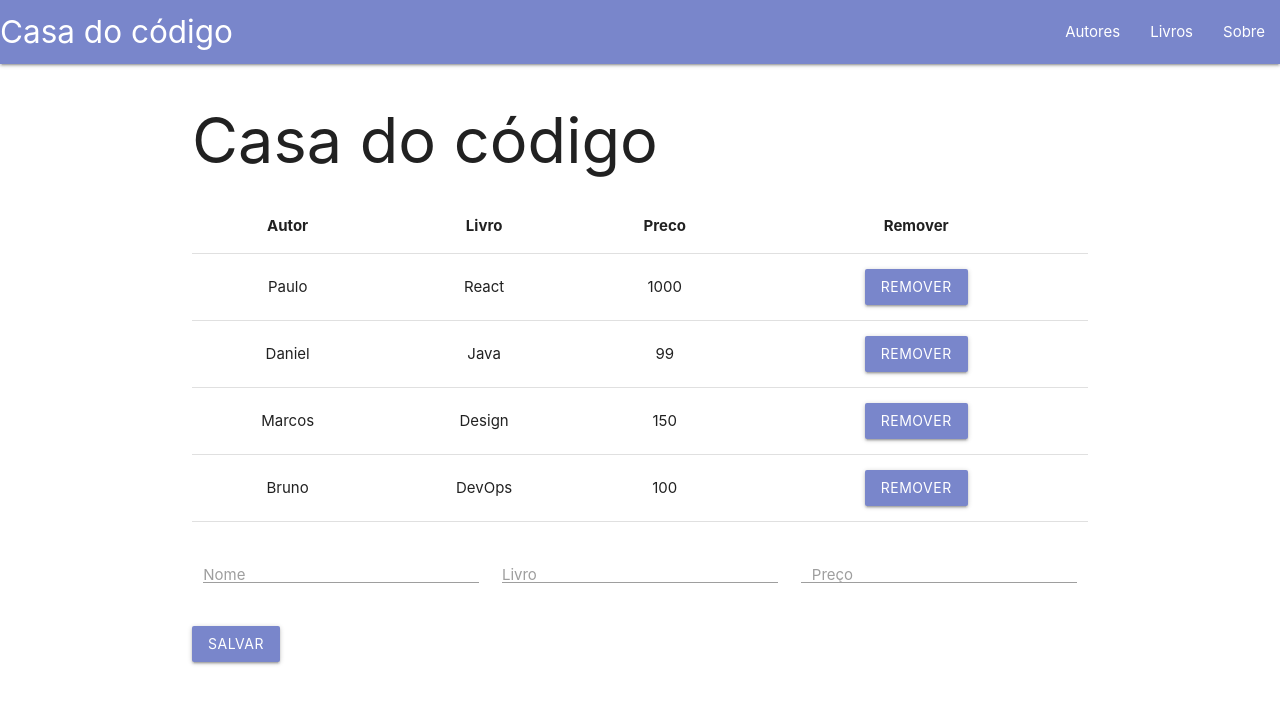
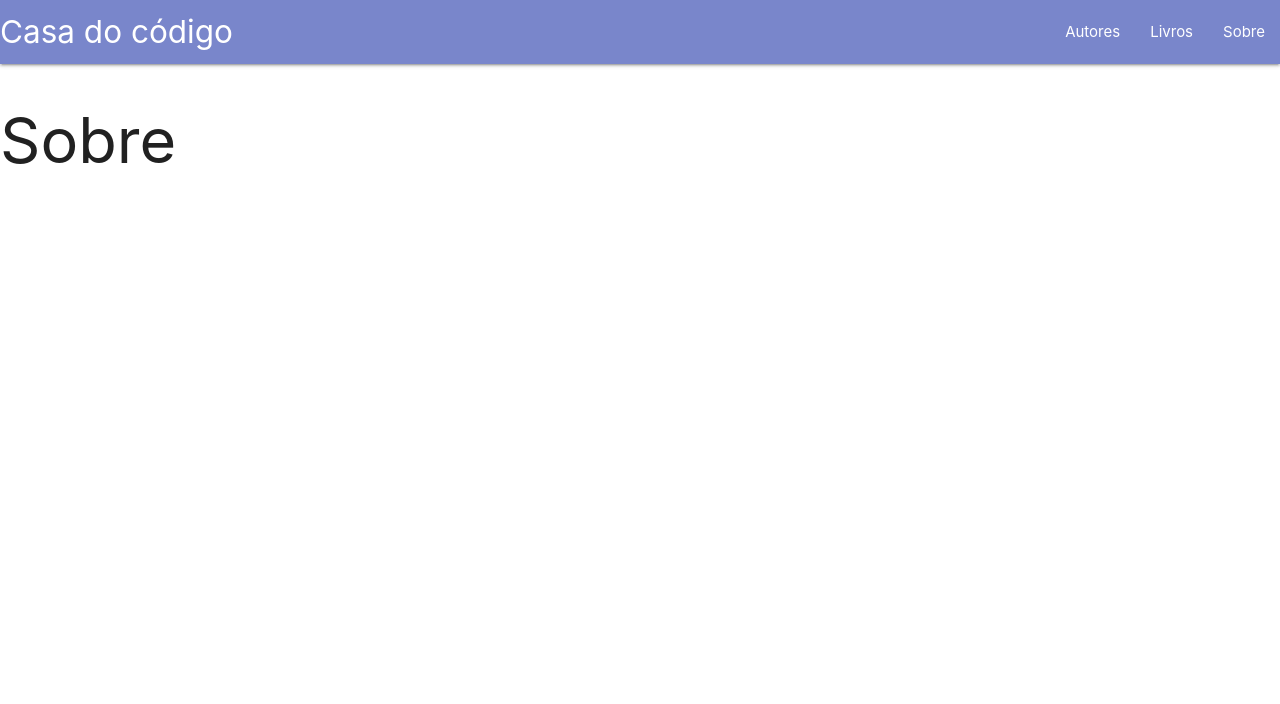
Before and after one commit to will3g/React-Alura, a React (Create React App) app: page /sobre in a window 1280 px wide. Shown: the top 704 px of the page. Built offline with nearby package versions, Linux system fonts and the light colour scheme.

Commit message:
insert-routers-and-create-tag-LinkWrapper

```diff
--- /dev/null
+++ b/src/Autores.js
@@ -0,0 +1,14 @@
+import React from 'react';
+import Header from './Header';
+
+const Autores = () => {
+
+    return(
+        <>
+            <Header/>
+            <h1>Autores</h1>
+        </>
+    );
+}
+
+export default Autores;
--- a/src/Header.js
+++ b/src/Header.js
@@ -1,14 +1,15 @@
 import React from 'react';
+import { Link } from 'react-router-dom'; // A tag link faz com que nossa aplicação se torne Single Page Aplication
 
 const Header = () => {
     return (
         <nav>
             <div className="nav-wrapper indigo lighten-2">
-                <a href="/" className="brand-logo ml-10">Casa do código</a>
+                <Link to="/" className="brand-logo ml-10">Casa do código</Link>
                 <ul id="nav-mobile" className="right">
-                    <li><a href="/autores">Autores</a></li>
-                    <li><a href="/livros">Livros</a></li>
-                    <li><a href="/sobre">Sobre</a></li>
+                    <li><Link to="/autores">Autores</Link></li>
+                    <li><Link to="/livros">Livros</Link></li>
+                    <li><Link to="/sobre">Sobre</Link></li>
                 </ul>
             </div>
         </nav>
--- /dev/null
+++ b/src/Livros.js
@@ -0,0 +1,14 @@
+import React from 'react';
+import Header from './Header';
+
+const Livros = () => {
+
+    return(
+        <>
+            <Header/>
+            <h1>Livros</h1>
+        </>
+    );
+}
+
+export default Livros;
--- /dev/null
+++ b/src/NotFound.js
@@ -0,0 +1,14 @@
+import React from 'react';
+import Header from './Header';
+
+const NotFound = () => {
+
+    return(
+        <>
+            <Header/>
+            <h1>Página não encontrada</h1>
+        </>
+    );
+}
+
+export default NotFound;
--- /dev/null
+++ b/src/Sobre.js
@@ -0,0 +1,14 @@
+import React from 'react';
+import Header from './Header';
+
+const Sobre = () => {
+
+    return(
+        <>
+            <Header/>
+            <h1>Sobre</h1>
+        </>
+    );
+}
+
+export default Sobre;
--- a/src/index.js
+++ b/src/index.js
@@ -1,6 +1,24 @@
 import React from 'react';
 import ReactDOM from 'react-dom';
 import './index.css';
+
+import { BrowserRouter, Switch, Route } from 'react-router-dom';
+
 import App from './App';
+import NotFound from './NotFound';
+import Livros from './Livros';
+import Autores from './Autores';
+import Sobre from './Sobre';
 
-ReactDOM.render(<App />, document.getElementById('root'));
+ReactDOM.render(
+    <BrowserRouter>
+        <Switch>
+            <Route path="/" exact={true} component={App}/>
+            <Route path="/sobre" component={Sobre}/>
+            <Route path="/livros" component={Livros}/>
+            <Route path="/autores" component={Autores}/>
+            <Route component={NotFound}/>
+        </Switch>
+    </BrowserRouter>
+    , document.getElementById('root')
+);
```
Also changed, not shown: src/LinkWrapper.js (added, +16 -0 lines).
